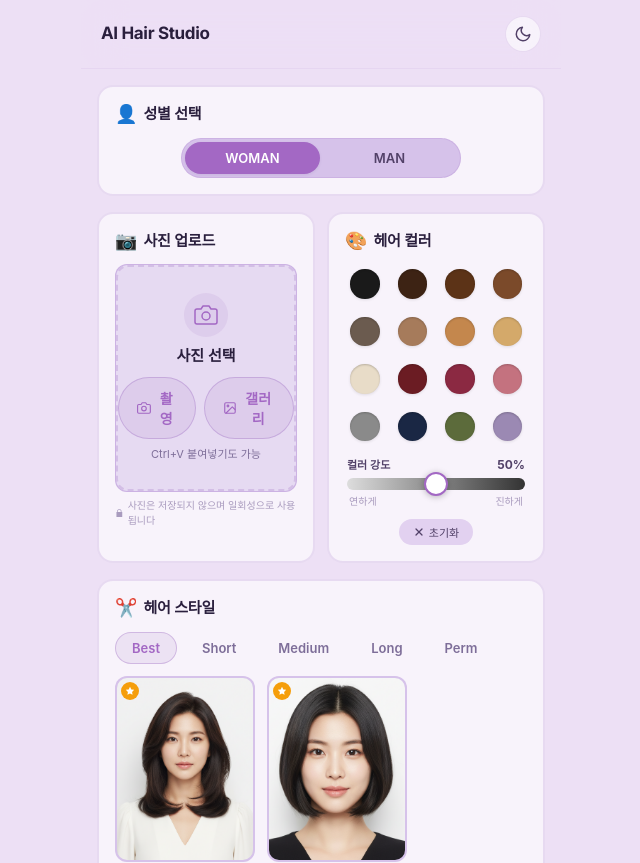
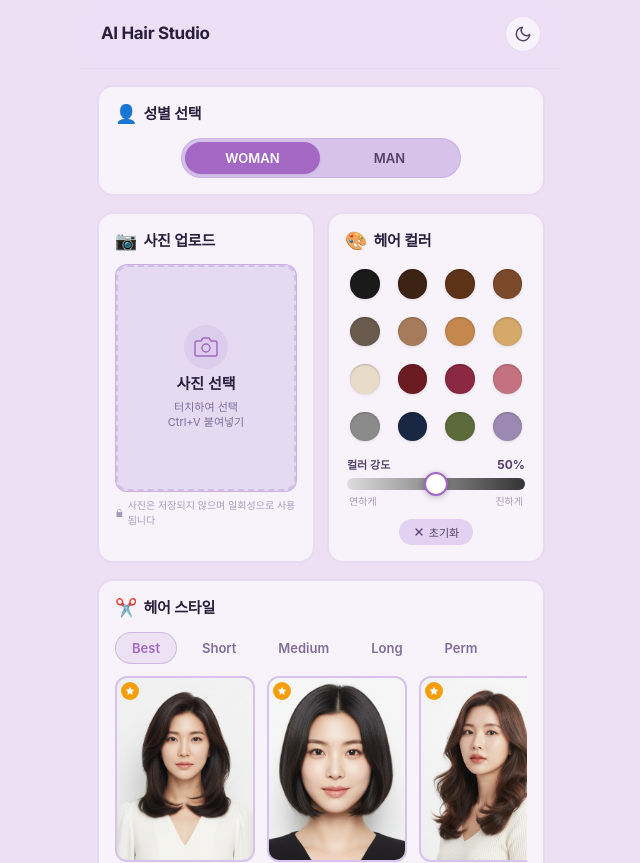
Before and after one commit to ldg001108-prog/hair-salon-app, a Next.js app: page /salon/1 in a window 1280 px wide. Shown: the top 863 px of the page, without its empty margins (319-959 px from the left). Built offline with nearby package versions, Linux system fonts and the light colour scheme; a web font is replaced by a local one.

Commit message:
fix: 스타일 그리드 가로 스크롤 유지 + 업로드 영역 원래 방식 복원

```diff
--- a/src/components/MainView/MainView.module.css
+++ b/src/components/MainView/MainView.module.css
@@ -202,11 +202,17 @@
     flex-direction: column;
     align-items: center;
     justify-content: center;
-    gap: var(--sp-2);
+    gap: var(--sp-1);
+    cursor: pointer;
     border: 2px dashed var(--upload-border);
     border-radius: 12px;
     background: var(--upload-bg);
     transition: all var(--dur-base) var(--ease-out);
+}
+
+.uploadArea:active {
+    background: var(--accent-dim);
+    border-color: var(--accent);
 }
 
 .uploadIcon {
@@ -228,30 +234,11 @@
 
 /* 촬영 / 갤러리 2버튼 */
 .uploadBtns {
-    display: flex;
-    gap: 8px;
-    margin-top: 2px;
+    display: none;
 }
 
 .uploadMethodBtn {
-    display: flex;
-    align-items: center;
-    gap: 4px;
-    padding: 8px 14px;
-    border-radius: var(--r-full);
-    font-size: 13px;
-    font-weight: 600;
-    color: var(--accent);
-    background: var(--accent-dim);
-    border: 1.5px solid var(--border-accent);
-    cursor: pointer;
-    transition: all var(--dur-fast) var(--ease-out);
-}
-
-.uploadMethodBtn:active {
-    transform: scale(0.95);
-    background: var(--accent);
-    color: #fff;
+    display: none;
 }
 
 .uploadHint {
@@ -494,11 +481,6 @@
     .styleCard {
         width: 150px;
     }
-
-    .uploadMethodBtn {
-        padding: 10px 18px;
-        font-size: 14px;
-    }
 }
 
 /* =========================================
@@ -512,13 +494,6 @@
 
     .ctaWrap {
         max-width: 960px;
-    }
-
-    /* 스타일 그리드를 wrap으로 전환 */
-    .styleGrid {
-        flex-wrap: wrap;
-        overflow-x: visible;
-        justify-content: flex-start;
     }
 
     .styleCard {
@@ -537,10 +512,4 @@
     .previewCard {
         aspect-ratio: 4 / 5;
     }
-
-    .uploadMethodBtn:hover {
-        background: var(--accent);
-        color: #fff;
-        border-color: var(--accent);
-    }
 }
--- a/src/components/MainView/MainView.tsx
+++ b/src/components/MainView/MainView.tsx
@@ -179,7 +179,10 @@ export default function MainView({
                                 )}
                             </div>
                         ) : (
-                            <div className={styles.uploadArea}>
+                            <div
+                                className={styles.uploadArea}
+                                onClick={() => fileInputRef.current?.click()}
+                            >
                                 <div className={styles.uploadIcon}>
                                     <svg width="24" height="24" viewBox="0 0 24 24" fill="none" stroke="currentColor" strokeWidth="1.5" strokeLinecap="round" strokeLinejoin="round">
                                         <path d="M23 19a2 2 0 01-2 2H3a2 2 0 01-2-2V8a2 2 0 012-2h4l2-3h6l2 3h4a2 2 0 012 2z" />
@@ -187,30 +190,7 @@ export default function MainView({
                                     </svg>
                                 </div>
                                 <span className={styles.uploadText}>사진 선택</span>
-                                <div className={styles.uploadBtns}>
-                                    <button
-                                        className={styles.uploadMethodBtn}
-                                        onClick={() => cameraInputRef.current?.click()}
-                                    >
-                                        <svg width="16" height="16" viewBox="0 0 24 24" fill="none" stroke="currentColor" strokeWidth="2" strokeLinecap="round" strokeLinejoin="round">
-                                            <path d="M23 19a2 2 0 01-2 2H3a2 2 0 01-2-2V8a2 2 0 012-2h4l2-3h6l2 3h4a2 2 0 012 2z" />
-                                            <circle cx="12" cy="13" r="4" />
-                                        </svg>
-                                        촬영
-                                    </button>
-                                    <button
-                                        className={styles.uploadMethodBtn}
-                                        onClick={() => fileInputRef.current?.click()}
-                                    >
-                                        <svg width="16" height="16" viewBox="0 0 24 24" fill="none" stroke="currentColor" strokeWidth="2" strokeLinecap="round" strokeLinejoin="round">
-                                            <rect x="3" y="3" width="18" height="18" rx="2" ry="2" />
-                                            <circle cx="8.5" cy="8.5" r="1.5" />
-                                            <polyline points="21 15 16 10 5 21" />
-                                        </svg>
-                                        갤러리
-                                    </button>
-                                </div>
-                                <span className={styles.uploadHint}>Ctrl+V 붙여넣기도 가능</span>
+                                <span className={styles.uploadHint}>터치하여 선택<br />Ctrl+V 붙여넣기</span>
                             </div>
                         )}
                     </div>
```
